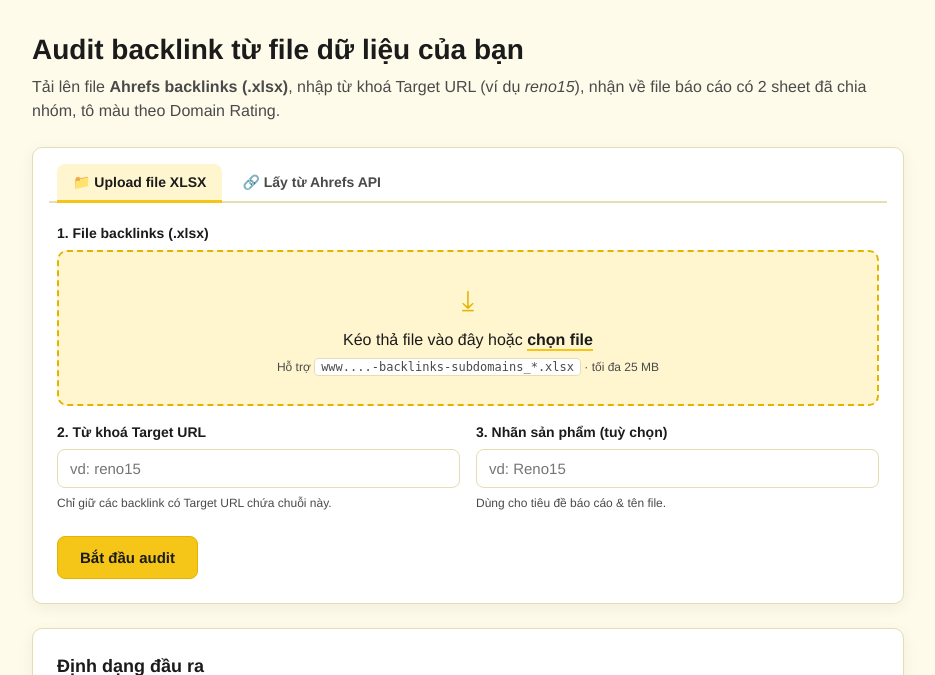
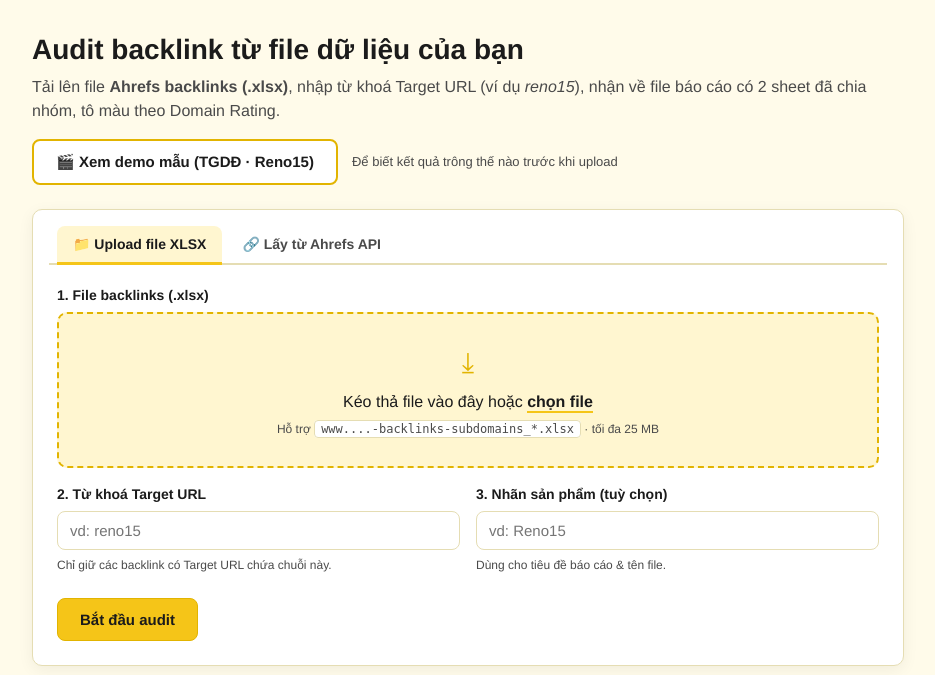
Before and after one commit to maianh232001-ship-it/btvn-2, a Flask app: page / in a window 1280 px wide. Shown: the part 63-738 px from the top of the page, without its empty margins (172-1107 px from the left). Run offline with Flask 3, Linux system fonts and the light colour scheme.

Commit message:
Add demo button: preview report from bundled TGDĐ+Reno15 sample
- app.py: /api/demo endpoint runs the bundled XLSX once and caches the
  preview, so first click is the only slow one
- UI: hero now has 'Xem demo mẫu' button (outline style); when clicked,
  the result section gets a banner explaining the data and the title
  changes to 'Kết quả demo'
- Download link in demo points to /download/demo_reno15.xlsx

```diff
--- a/app.py
+++ b/app.py
@@ -26,6 +26,15 @@ MAX_BYTES = 25 * 1024 * 1024  # 25 MB
 app = Flask(__name__, static_folder="static", template_folder="templates")
 app.config["MAX_CONTENT_LENGTH"] = MAX_BYTES
 
+# Bundled sample so visitors can preview the report format without uploading.
+DEMO_SAMPLE = BASE_DIR / (
+    "www.thegioididong.com-backlinks-subdomains_2026-05-09_02-31-21.xlsx"
+)
+DEMO_KEYWORD = "reno15"
+DEMO_LABEL = "Reno15"
+DEMO_FILENAME = "demo_reno15.xlsx"
+_demo_cache: dict | None = None
+
 
 def _safe_label(label: str) -> str:
     """Sanitize a label so it's safe as a filename token."""
@@ -36,6 +45,32 @@ def _safe_label(label: str) -> str:
 @app.route("/")
 def index():
     return render_template("index.html")
+
+
+@app.route("/api/demo")
+def demo_endpoint():
+    """Return a cached preview built from the bundled TGDĐ + Reno15 sample."""
+    global _demo_cache
+    if not DEMO_SAMPLE.exists():
+        return jsonify({"error": "File mẫu không có sẵn trên server."}), 404
+    if _demo_cache is None:
+        try:
+            result = run_audit(
+                str(DEMO_SAMPLE), DEMO_KEYWORD,
+                str(OUTPUT_DIR / DEMO_FILENAME),
+                product_label=DEMO_LABEL,
+            )
+        except Exception as exc:  # noqa: BLE001
+            return jsonify({"error": f"Lỗi tạo demo: {exc}"}), 500
+        preview = result.pop("preview", None)
+        _demo_cache = {"stats": result, "preview": preview}
+    return jsonify({
+        **_demo_cache,
+        "download_url": url_for("download_output", name=DEMO_FILENAME),
+        "filename": DEMO_FILENAME,
+        "source": "demo",
+        "demo": True,
+    })
 
 
 @app.route("/api/audit", methods=["POST"])
--- a/static/script.js
+++ b/static/script.js
@@ -206,9 +206,19 @@
 
   function renderResult(data) {
     const s = data.stats || {};
-    const inputLabel = data.source === "ahrefs"
-      ? "Backlink từ Ahrefs"
-      : "Dòng đầu vào";
+    let inputLabel = "Dòng đầu vào";
+    if (data.source === "ahrefs") inputLabel = "Backlink từ Ahrefs";
+    else if (data.source === "demo") inputLabel = "Dòng trong file mẫu";
+
+    const demoBanner = document.getElementById("demo-banner");
+    const resultTitle = document.getElementById("result-title");
+    if (data.demo) {
+      demoBanner.classList.remove("hidden");
+      resultTitle.textContent = "Kết quả demo";
+    } else {
+      demoBanner.classList.add("hidden");
+      resultTitle.textContent = "Kết quả";
+    }
     const items = [
       [inputLabel, s.input_rows],
       ["Backlink chất lượng", s.kept_rows],
@@ -255,6 +265,28 @@
     ahrefsStatus.className = "status" + (kind ? " " + kind : "");
   }
 
+  // --- Demo button (loads bundled TGDĐ + Reno15 sample) ---
+  const demoBtn = document.getElementById("demo-btn");
+  demoBtn.addEventListener("click", async function () {
+    const original = demoBtn.textContent;
+    demoBtn.disabled = true;
+    demoBtn.textContent = "Đang tải demo…";
+    try {
+      const res = await fetch("/api/demo");
+      const data = await res.json().catch(function () { return {}; });
+      if (!res.ok) {
+        alert(data.error || ("Lỗi tải demo (" + res.status + ")"));
+        return;
+      }
+      renderResult(data);
+    } catch (err) {
+      alert("Lỗi mạng: " + err.message);
+    } finally {
+      demoBtn.disabled = false;
+      demoBtn.textContent = original;
+    }
+  });
+
   ahrefsForm.addEventListener("submit", async function (e) {
     e.preventDefault();
     resultCard.classList.add("hidden");
--- a/static/style.css
+++ b/static/style.css
@@ -72,6 +72,38 @@ main {
   line-height: 1.25;
 }
 .hero p { margin: 0; color: var(--ink-soft); }
+.hero-actions {
+  display: flex;
+  align-items: center;
+  gap: 14px;
+  margin-top: 16px;
+  flex-wrap: wrap;
+}
+.hero-hint { font-size: 13px; color: var(--ink-soft); }
+.primary.outline {
+  background: #fff;
+  color: var(--ink);
+  border: 2px solid var(--yellow-deep);
+}
+.primary.outline:hover:not(:disabled) {
+  background: var(--yellow-soft);
+}
+
+.demo-banner {
+  background: var(--yellow-soft);
+  border: 1px solid var(--yellow-deep);
+  border-radius: 8px;
+  padding: 10px 14px;
+  font-size: 13px;
+  color: var(--ink);
+  margin-bottom: 14px;
+}
+.demo-banner code {
+  background: #fff;
+  padding: 1px 6px;
+  border-radius: 4px;
+  border: 1px solid var(--border);
+}
 
 .card {
   background: var(--card);
--- a/templates/index.html
+++ b/templates/index.html
@@ -19,6 +19,10 @@
     <section class="hero">
       <h1>Audit backlink từ file dữ liệu của bạn</h1>
       <p>Tải lên file <strong>Ahrefs backlinks (.xlsx)</strong>, nhập từ khoá Target URL (ví dụ <em>reno15</em>), nhận về file báo cáo có 2 sheet đã chia nhóm, tô màu theo Domain Rating.</p>
+      <div class="hero-actions">
+        <button type="button" id="demo-btn" class="primary outline">🎬 Xem demo mẫu (TGDĐ · Reno15)</button>
+        <span class="hero-hint">Để biết kết quả trông thế nào trước khi upload</span>
+      </div>
     </section>
 
     <div class="card">
@@ -111,8 +115,11 @@
     </div>
 
     <section id="result" class="card result hidden">
+      <div id="demo-banner" class="demo-banner hidden">
+        🎬 <strong>Đây là demo mẫu</strong> chạy trên dữ liệu backlinks của thegioididong.com lọc theo từ khoá <code>reno15</code>. Kết quả thật của bạn sẽ trông tương tự nhưng với dữ liệu riêng.
+      </div>
       <div class="result-head">
-        <h2>Kết quả</h2>
+        <h2 id="result-title">Kết quả</h2>
         <a id="download-link" class="primary download" href="#" download>⇩ Tải báo cáo Excel</a>
       </div>
       <div class="stats" id="stats"></div>
```
